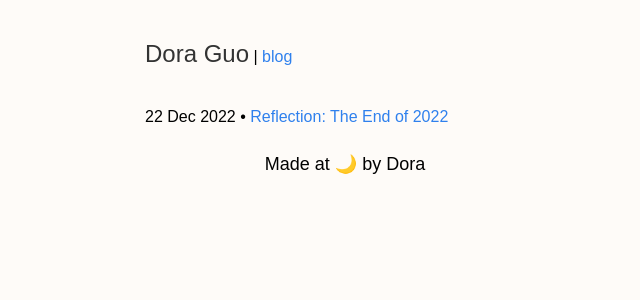
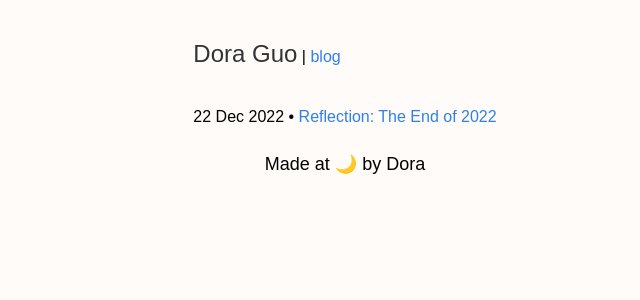
Before and after one commit to dorayguo/dorayguo.github.io, a Next.js app: page /blog in a window 1280 px wide. Shown: the top 300 px of the page, without its empty margins (295-935 px from the left). Built offline with nearby package versions, Linux system fonts and the light colour scheme; a web font is replaced by a local one.

Commit message:
revert image optimization as it breaks

```diff
--- a/styles/globals.css
+++ b/styles/globals.css
@@ -265,7 +265,6 @@ footer {
 }
 
 .posts {
-  min-width: 400px;
   max-width: 800px;
 }
 
```
